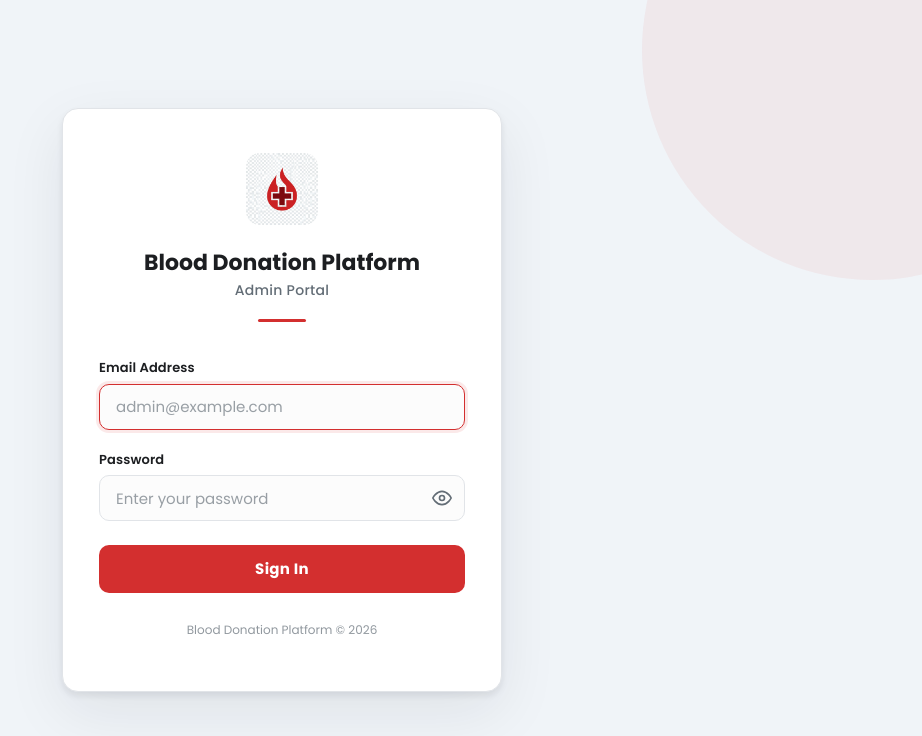
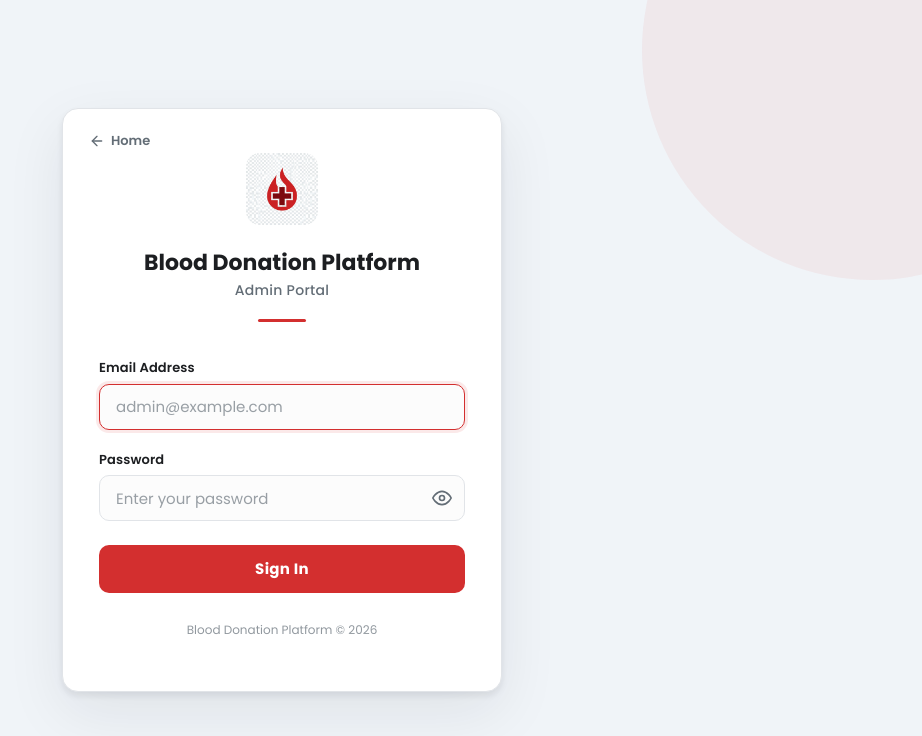
Before and after one commit to Aditya-HealthConnect/Blood-Donation-Web, a React (Vite) app in the folder bd_frontend/: page /admin/login in a window 1280 px wide. Shown: the top 736 px of the page, without its empty margins (358-1280 px from the left). Built offline with nearby package versions, Linux system fonts and the light colour scheme; no server answers.

Commit message:
feat(frontend): add home link to admin login
Update bd_frontend/src/pages/AdminLogin.jsx with a back-to-home link at the top of the login card. This gives users a direct path from the admin login screen back to the public homepage.

```diff
--- a/bd_frontend/src/pages/AdminLogin.jsx
+++ b/bd_frontend/src/pages/AdminLogin.jsx
@@ -83,6 +83,40 @@ function AdminLogin() {
   return (
     <div className="login-page">
       <div className="login-card">
+        {/* Back to Home */}
+        <a
+          href="/"
+          style={{
+            position: 'absolute',
+            top: '16px',
+            left: '16px',
+            display: 'inline-flex',
+            alignItems: 'center',
+            gap: '6px',
+            fontSize: '13px',
+            fontWeight: 600,
+            color: 'var(--text-muted)',
+            textDecoration: 'none',
+            padding: '6px 10px',
+            borderRadius: '6px',
+            transition: 'color 0.15s ease, background 0.15s ease',
+          }}
+          onMouseEnter={(e) => {
+            e.currentTarget.style.color = 'var(--text-main)'
+            e.currentTarget.style.background = 'var(--bg-neutral)'
+          }}
+          onMouseLeave={(e) => {
+            e.currentTarget.style.color = 'var(--text-muted)'
+            e.currentTarget.style.background = 'transparent'
+          }}
+        >
+          <svg viewBox="0 0 24 24" fill="none" stroke="currentColor" strokeWidth="2" strokeLinecap="round" strokeLinejoin="round" style={{ width: 16, height: 16 }}>
+            <line x1="19" y1="12" x2="5" y2="12" />
+            <polyline points="12 19 5 12 12 5" />
+          </svg>
+          Home
+        </a>
+
         {/* Header */}
         <div className="login-header">
           <img src={logo} alt="Blood Donation Platform" className="login-logo" />
```
